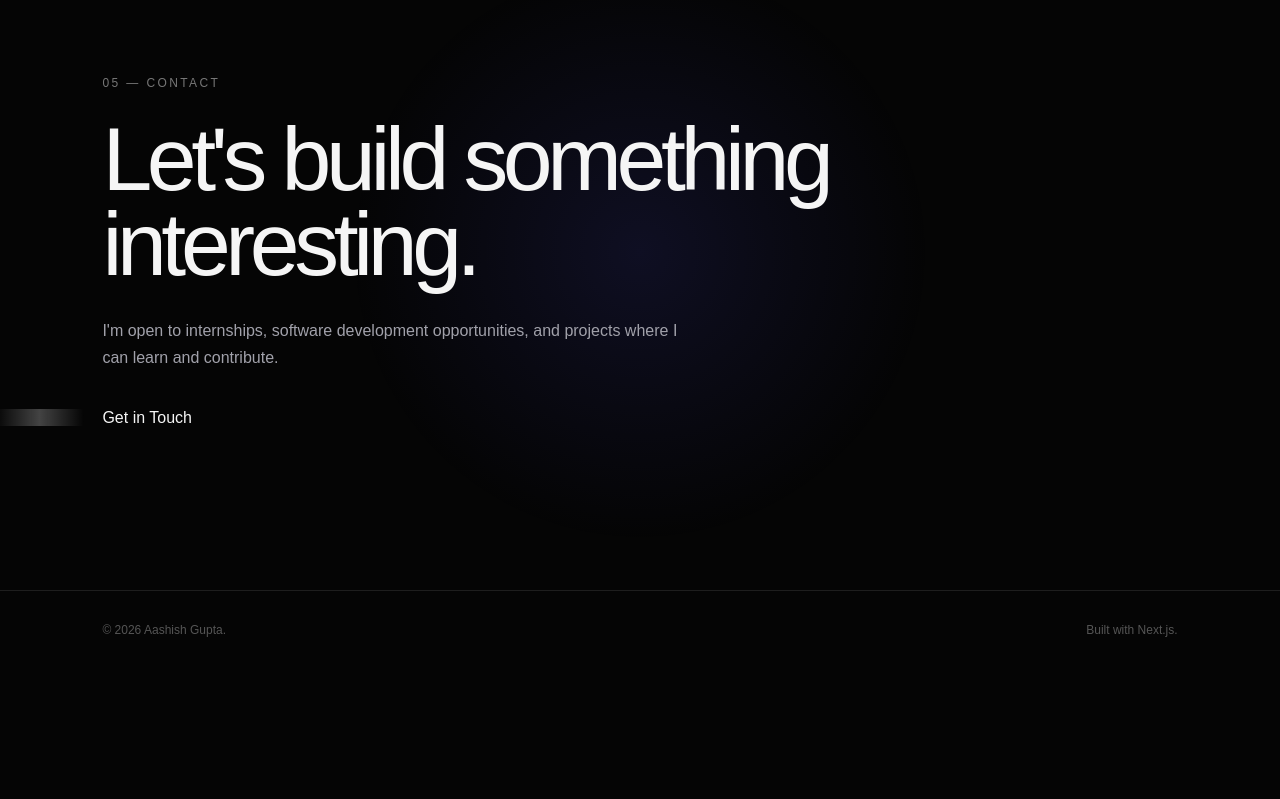
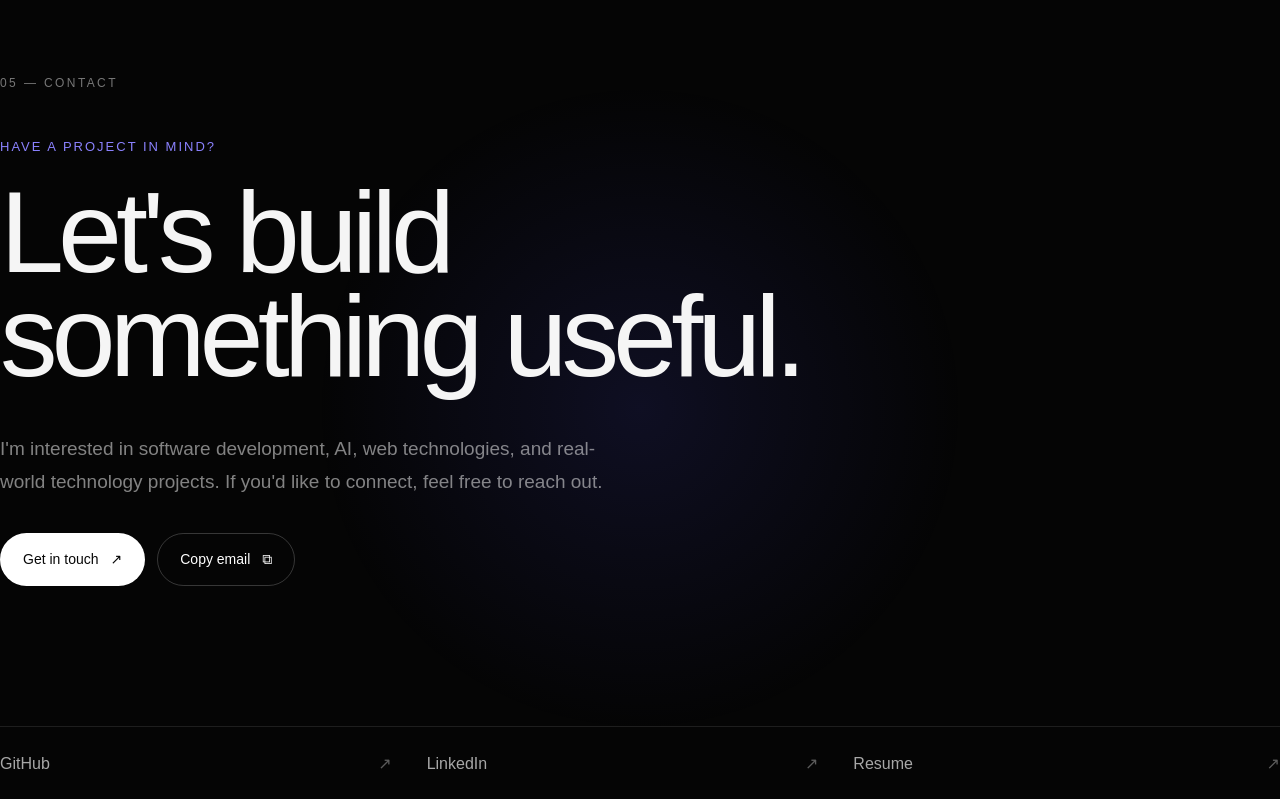
Before and after one commit to gupta01112003/Portfolio-X, a Next.js app: page / in a window 1280 px wide. Shown: the part 6240-7039 px from the top of the page. Before the commit the page ends 6909 px from the top, so only its background shows below. Built offline with nearby package versions, Linux system fonts and the light colour scheme.

Commit message:
Build contact and call to action section

```diff
--- a/app/components/contact.tsx
+++ b/app/components/contact.tsx
@@ -1,24 +1,94 @@
+"use client";
+
+import { useState } from "react";
+
+const email = "ag9867603762@gmail.com";
+
 export default function Contact() {
+  const [copied, setCopied] = useState(false);
+
+  const copyEmail = async () => {
+    try {
+      await navigator.clipboard.writeText(email);
+      setCopied(true);
+
+      setTimeout(() => {
+        setCopied(false);
+      }, 2000);
+    } catch {
+      window.location.href = `mailto:${email}`;
+    }
+  };
+
   return (
-    <section
-  id="contact"
-  className="contact-section reveal"
->
+    <section id="contact" className="contact-section reveal">
       <p className="section-label">05 — CONTACT</p>
 
-      <h2>Let&apos;s build something interesting.</h2>
+      <div className="contact-main">
+        <p className="contact-label">
+          HAVE A PROJECT IN MIND?
+        </p>
 
-      <p>
-        I&apos;m open to internships, software development opportunities, and
-        projects where I can learn and contribute.
-      </p>
+        <h2>
+          Let&apos;s build
+          <br />
+          something useful.
+        </h2>
 
-      <a
-        href="mailto:https://mail.google.com/mail/?view=cm&fs=1&to=ag9867603762@gmail.com"
-        className="portfolio-button"
-      >
-        Get in Touch
-      </a>
+        <p className="contact-description">
+          I&apos;m interested in software development, AI,
+          web technologies, and real-world technology projects.
+          If you&apos;d like to connect, feel free to reach out.
+        </p>
+
+        <div className="contact-actions">
+          <a
+            href={`mailto:${email}`}
+            className="contact-button primary"
+          >
+            Get in touch
+            <span>↗</span>
+          </a>
+
+          <button
+            type="button"
+            onClick={copyEmail}
+            className="contact-button secondary"
+          >
+            {copied ? "Email copied" : "Copy email"}
+            <span>{copied ? "✓" : "⧉"}</span>
+          </button>
+        </div>
+      </div>
+
+      <div className="contact-links">
+        <a
+          href="https://github.com/gupta01112003"
+          target="_blank"
+          rel="noopener noreferrer"
+        >
+          GitHub
+          <span>↗</span>
+        </a>
+
+        <a
+          href="https://www.linkedin.com/in/ashish-gupta-70aa252a6/"
+          target="_blank"
+          rel="noopener noreferrer"
+        >
+          LinkedIn
+          <span>↗</span>
+        </a>
+
+        <a
+          href="\Aashish_Gupta_Resume_Updated.pdf"
+          target="_blank"
+          rel="noopener noreferrer"
+        >
+          Resume
+          <span>↗</span>
+        </a>
+      </div>
     </section>
   );
 }
--- a/app/globals.css
+++ b/app/globals.css
@@ -3113,3 +3113,156 @@ section {
     margin-bottom: 35px;
   }
 }
+/* =========================================
+   STEP 12 — CONTACT
+========================================= */
+
+.contact-section {
+  padding: 160px 0 100px;
+}
+
+.contact-main {
+  max-width: 1000px;
+  margin-top: 45px;
+}
+
+.contact-label {
+  margin: 0 0 25px;
+  color: #8b82ff;
+  font-size: 13px;
+  letter-spacing: 2px;
+  text-transform: uppercase;
+}
+
+.contact-main h2 {
+  margin: 0;
+  font-size: clamp(58px, 9vw, 120px);
+  line-height: 0.9;
+  letter-spacing: -6px;
+  font-weight: 500;
+}
+
+.contact-description {
+  max-width: 620px;
+  margin: 45px 0 35px;
+  color: rgba(255, 255, 255, 0.5);
+  font-size: 19px;
+  line-height: 1.7;
+}
+
+.contact-actions {
+  display: flex;
+  flex-wrap: wrap;
+  gap: 12px;
+}
+
+.contact-button {
+  display: inline-flex;
+  align-items: center;
+  gap: 12px;
+  padding: 15px 22px;
+  border: 1px solid rgba(255, 255, 255, 0.2);
+  border-radius: 100px;
+  font-family: inherit;
+  font-size: 14px;
+  text-decoration: none;
+  cursor: pointer;
+  transition:
+    transform 0.3s ease,
+    background 0.3s ease,
+    color 0.3s ease,
+    border-color 0.3s ease;
+}
+
+.contact-button:hover {
+  transform: translateY(-3px);
+}
+
+.contact-button.primary {
+  background: #ffffff;
+  color: #080808;
+}
+
+.contact-button.primary:hover {
+  background: rgba(255, 255, 255, 0.85);
+}
+
+.contact-button.secondary {
+  background: transparent;
+  color: #ffffff;
+}
+
+.contact-button.secondary:hover {
+  background: #ffffff;
+  color: #080808;
+}
+
+.contact-links {
+  display: grid;
+  grid-template-columns: repeat(3, 1fr);
+  margin-top: 140px;
+  border-top: 1px solid rgba(255, 255, 255, 0.1);
+}
+
+.contact-links a {
+  display: flex;
+  justify-content: space-between;
+  align-items: center;
+  padding: 25px 0;
+  border-bottom: 1px solid rgba(255, 255, 255, 0.1);
+  color: rgba(255, 255, 255, 0.65);
+  font-size: 16px;
+  text-decoration: none;
+  transition:
+    color 0.3s ease,
+    padding 0.3s ease;
+}
+
+.contact-links a:not(:last-child) {
+  margin-right: 35px;
+}
+
+.contact-links a:hover {
+  padding-left: 10px;
+  color: #ffffff;
+}
+
+.contact-links a span {
+  color: rgba(255, 255, 255, 0.35);
+  transition: transform 0.3s ease;
+}
+
+.contact-links a:hover span {
+  transform: translate(4px, -4px);
+}
+
+/* Mobile */
+
+@media (max-width: 700px) {
+  .contact-section {
+    padding: 100px 24px 70px;
+  }
+
+  .contact-main {
+    margin-top: 30px;
+  }
+
+  .contact-main h2 {
+    font-size: clamp(52px, 15vw, 80px);
+    letter-spacing: -4px;
+  }
+
+  .contact-description {
+    margin: 35px 0 30px;
+    font-size: 17px;
+  }
+
+  .contact-links {
+    grid-template-columns: 1fr;
+    margin-top: 90px;
+  }
+
+  .contact-links a:not(:last-child) {
+    margin-right: 0;
+  }
+}
```
